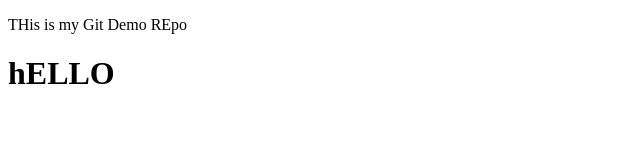
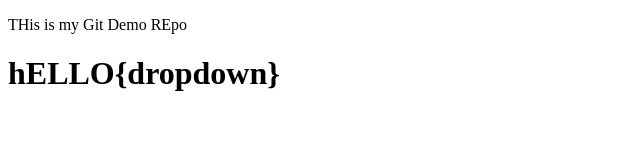
Before and after one commit to Mohammed-Amaan-Ansari/LocalRepo, a plain HTML site: page index.html in a window 1280 px wide. Shown: the whole page, without its empty margins (0-640 px from the left). Drawn offline with Linux system fonts and the light colour scheme.

Commit message:
dropdown added

```diff
--- a/index.html
+++ b/index.html
@@ -7,6 +7,6 @@
 </head>
 <body>
     <p> THis is my Git Demo REpo</p>
-    <H1>hELLO</H1>
+    <H1>hELLO{dropdown}</H1>
 </body>
 </html>
```
